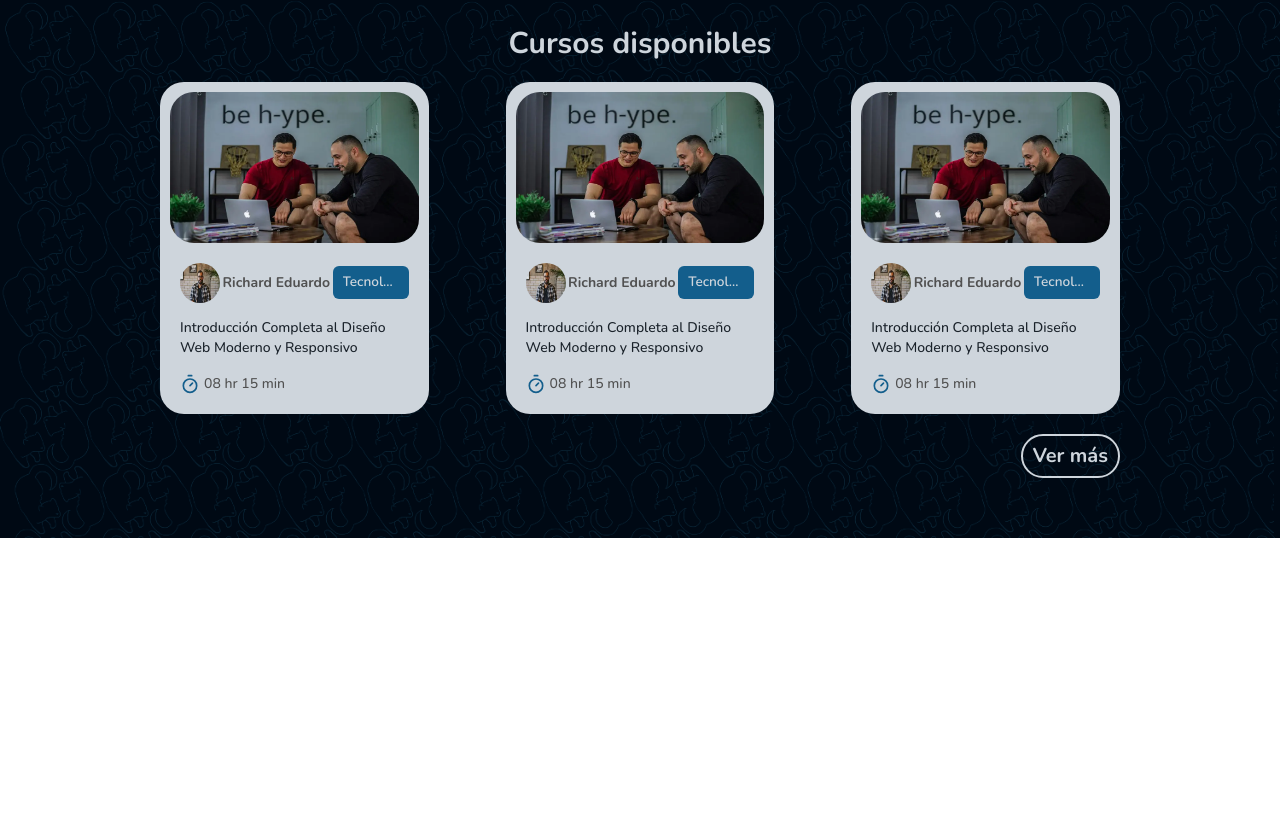
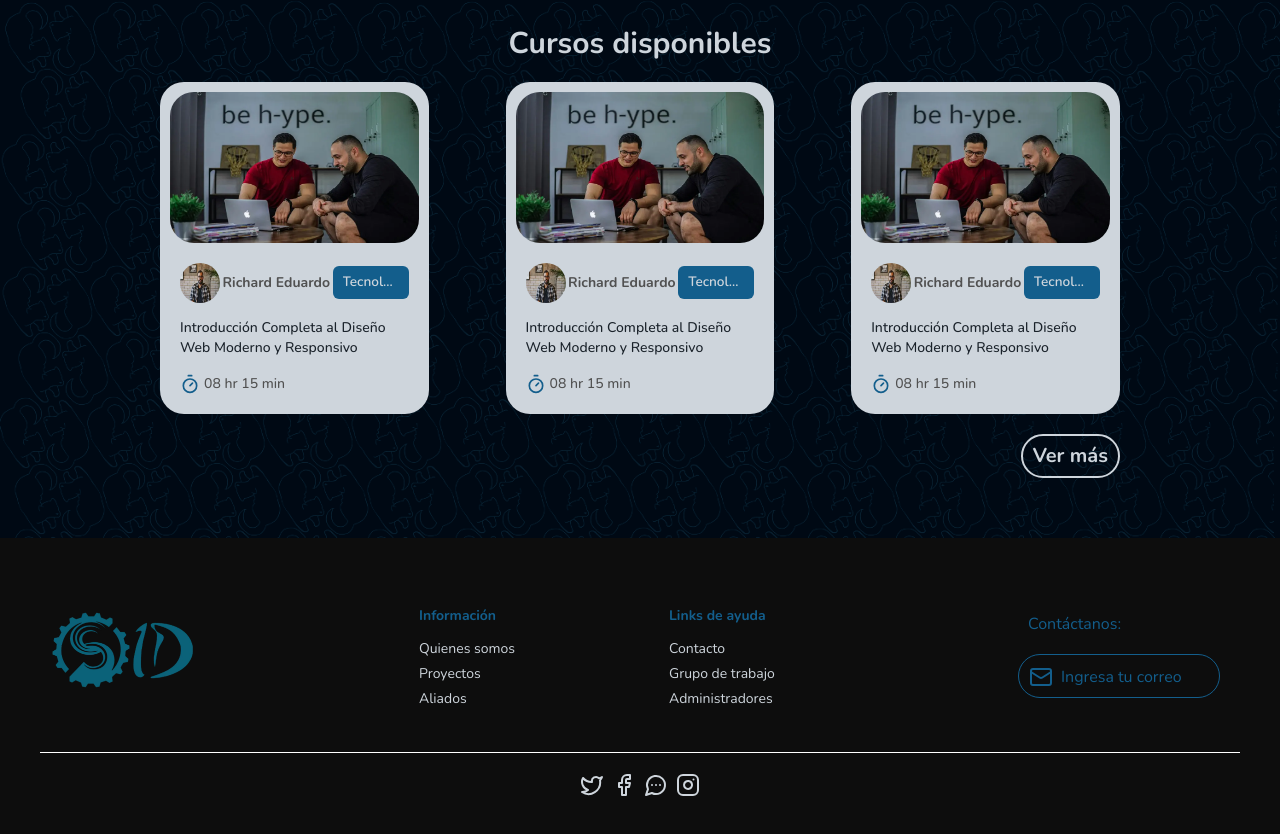
Before and after one commit to GrupoSemanadeingenioSID/sid-frontend, a Next.js app: page / in a window 1280 px wide. Shown: the part 814-1648 px from the top of the page. Before the commit the page ends 1352 px from the top, so only its background shows below. Built offline with nearby package versions, Linux system fonts and the light colour scheme.

Commit message:
ADD: agregue etiquetas Link

```diff
--- a/src/app/page.tsx
+++ b/src/app/page.tsx
@@ -1,6 +1,7 @@
-import { Lilita_One } from 'next/font/google';
+import { Lilita_One } from "next/font/google";
 import Link from "next/link";
 import CourseCard from "@/components/courses/courseCard";
+import Footer from "@/components/footer";
 
 const lilita = Lilita_One({
   subsets: ["latin"],
@@ -9,17 +10,17 @@ const lilita = Lilita_One({
 });
 
 export default function Home() {
-
-  const courses = [1, 2, 3]
+  const courses = [1, 2, 3];
 
   return (
     <div>
       <header></header> {/* ESPACIO PARA EL COMPONENTE HEADER */}
-
       <main className="">
         {/* SECCION PARA EL BANNER */}
         <section className="bg-[url(/images/banner.webp)] bg-cover bg-center bg-no-repeat h-dvh w-full flex flex-col items-center justify-end lg:h-screen">
-          <div className={`${lilita.className} text-4xl text-center w-full h-2/5 flex items-end justify-center banner-gradient py-7 px-[20%] lg:text-5xl lg:py-16`}>
+          <div
+            className={`${lilita.className} text-4xl text-center w-full h-2/5 flex items-end justify-center banner-gradient py-7 px-[20%] lg:text-5xl lg:py-16`}
+          >
             <p>¡Te damos la bienvenida!</p>
           </div>
         </section>
@@ -27,37 +28,39 @@ export default function Home() {
         {/* SECCION PARA EL CONTENIDO */}
         <section className="flex flex-col py-5 px-10 gap-5 lg:px-40 bg-[url(/images/background.png)] bg-cover bg-no-repeat">
           {/* ARTICULO PARA LAS ACTIVIDADES */}
-          <article>
-
-          </article>
+          <article></article>
 
           {/* ARTICULO PARA LOS CURSOS */}
           <article className="flex flex-col gap-5 md:flex-row md:flex-wrap md:justify-between">
-            <h2 className="w-full text-center text-2xl font-bold lg:text-3xl">Cursos disponibles</h2>
+            <h2 className="w-full text-center text-2xl font-bold lg:text-3xl">
+              Cursos disponibles
+            </h2>
 
             {courses.map((course, index) => (
               <CourseCard key={index} />
             ))}
 
-            <Link href="/course"  className="w-full flex items-center justify-end font-bold text-sm lg:text-xl">
-              <p className="px-2.5 py-1.5 border-french-gray border-2 rounded-full hover:scale-105 transition-all">Ver más</p>
+            <Link
+              href="/course"
+              className="w-full flex items-center justify-end font-bold text-sm lg:text-xl"
+            >
+              <p className="px-2.5 py-1.5 border-french-gray border-2 rounded-full hover:scale-105 transition-all">
+                Ver más
+              </p>
             </Link>
           </article>
 
           {/* ARTICULO PARA LOS PROYECTOS */}
-          <article>
-
-          </article>
+          <article></article>
 
           {/* ARTICULO PARA LOS EQUIPOS*/}
-          <article>
-
-          </article>
+          <article></article>
         </section>
-
       </main>
-
-      <footer></footer> {/* ESPACIO PARA EL COMPONENTE FOOTER */}
+      <footer>
+        <Footer />{" "}
+      </footer>{" "}
+      {/* ESPACIO PARA EL COMPONENTE FOOTER */}
     </div>
   );
 }
--- a/src/components/footer.tsx
+++ b/src/components/footer.tsx
@@ -6,6 +6,7 @@ import {
   Twitter,
 } from "lucide-react";
 import Image from "next/image";
+import Link from "next/link";
 
 export default function Footer() {
   return (
@@ -28,17 +29,23 @@ export default function Footer() {
             <div className="w-full h-10 p-2.5 gap-2.5">
               <h3 className="font-bold text-sm text-[#135e8c]">Información</h3>
             </div>
+            <Link href="#Quienes_somos" target="blank">
               <button className="pt-0.5 pr-2.5 pb-0.5 pl-2.5 gap-2.5 text-sm">
                 Quienes somos
               </button>
+            </Link>
+            <Link href="#Proyectos" target="blank">
               <button className="pt-0.5 pr-2.5 pb-0.5 pl-2.5 gap-2.5 text-sm">
                 {" "}
                 Proyectos
               </button>
+            </Link>
+            <Link href="#Aliados" target="blank">
               <button className="pt-0.5 pr-2.5 pb-0.5 pl-2.5 gap-2.5 text-sm">
                 {" "}
                 Aliados
               </button>
+            </Link>
           </div>
           <div className="w-35 h-31 gap-1.5">
             <div className="p-2.5">
@@ -46,15 +53,22 @@ export default function Footer() {
                 Links de ayuda
               </h3>
             </div>
+            <Link href="#Contacto" target="_blank">
               <button className="pt-0.5 pr-2.5 pb-0.5 pl-2.5 gap-2.5 text-sm">
                 Contacto
               </button>
+            </Link>
+
+            <Link href="#Grupos" target="blank">
               <button className="pt-0.5 pr-2.5 pb-0.5 pl-2.5 gap-2.5 text-sm">
                 Grupo de trabajo
               </button>
+            </Link>
+            <Link href="#Administradores" target="blank">
               <button className="pt-0.5 pr-2.5 pb-0.5 pl-2.5 gap-2.5 text-sm">
                 Administradores
               </button>
+            </Link>
           </div>
         </article>
         <article className="hidden  lg:flex lg:flex-col w-55.5 h-29 p-2.5 gap-2.5">
@@ -62,13 +76,14 @@ export default function Footer() {
             <h3 className="text-[#135e8c]">Contáctanos:</h3>
           </div>
           <div className="w-50.5 h-11 rounded-full border p-2.5 gap-2.5 border-[#135e8c]">
-            <a
+            <Link
               className="flex text-[#135e8c] w-full h-full"
               href="mailto:sidud@udistrital.edu.co"
+              target="blank"
             >
               <Mail className="mr-2" />
               Ingresa tu correo
-            </a>
+            </Link>
           </div>
         </article>
       </section>
@@ -78,18 +93,21 @@ export default function Footer() {
       lg:w-full lg:max-w-310 lg:h-22 lg:pt-5 lg:pr-2.5 lg:pb-2.5 lg:-2.5 lg:gap-7.5"
       >
         <article className="flex space-x-2">
-          <a href="https://x.com/home">
+          <Link href="https://x.com/home" target="blank">
             <Twitter />
-          </a>
-          <a href="https://web.facebook.com/sidud?locale=es_LA" target="_blank">
+          </Link>
+          <Link
+            href="https://web.facebook.com/sidud?locale=es_LA"
+            target="blank"
+          >
             <Facebook />
-          </a>
-          <a href="https://www.whatsapp.com/?lang=es_LA">
+          </Link>
+          <Link href="https://www.whatsapp.com/?lang=es_LA" target="blank">
             <MessageCircleMore />
-          </a>
-          <a href="https://www.instagram.com/sid.ud/" target="_blank">
+          </Link>
+          <Link href="https://www.instagram.com/sid.ud/" target="blank">
             <Instagram />
-          </a>
+          </Link>
         </article>
       </section>
     </footer>
```
Lines whose indentation alone changed are shown as unchanged.
